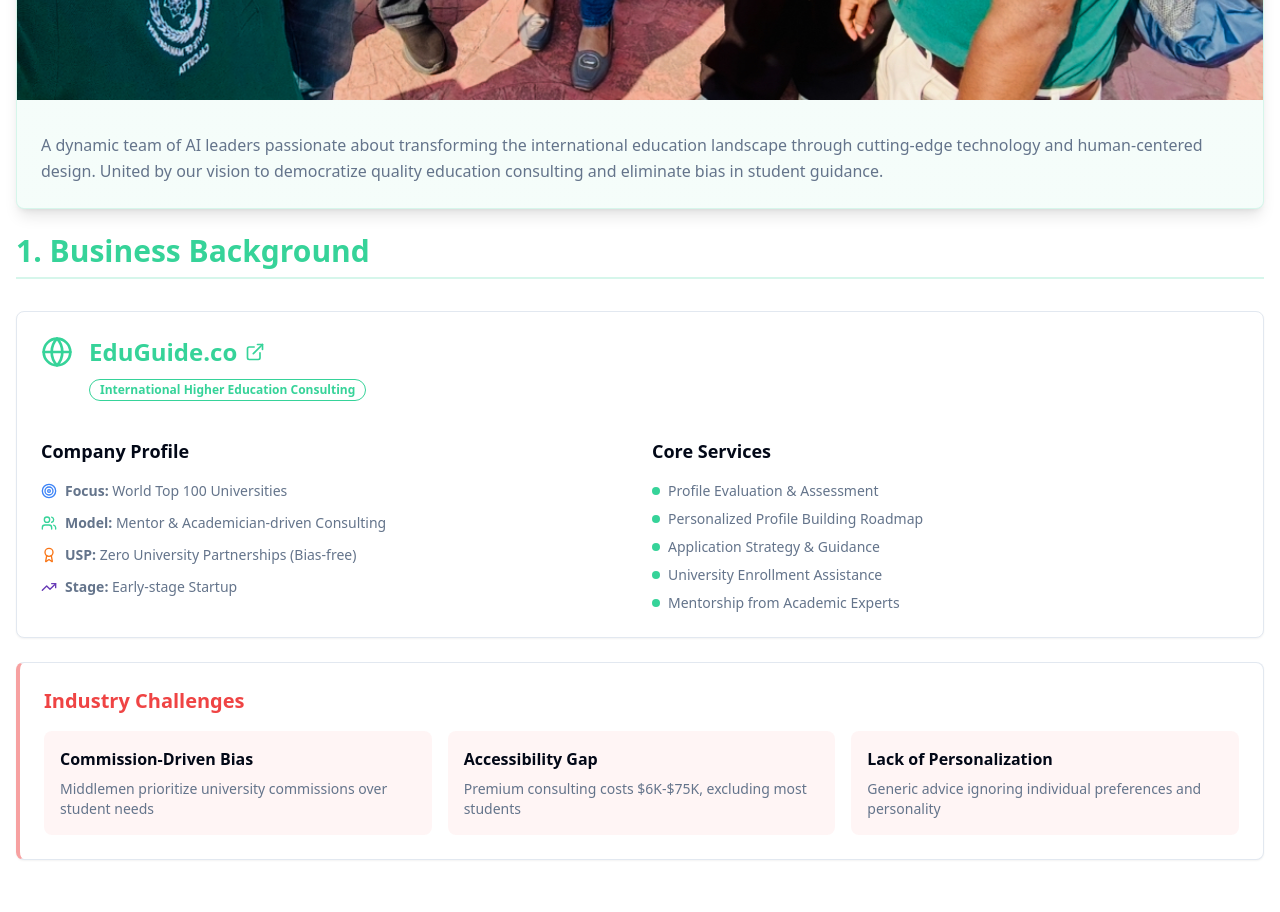
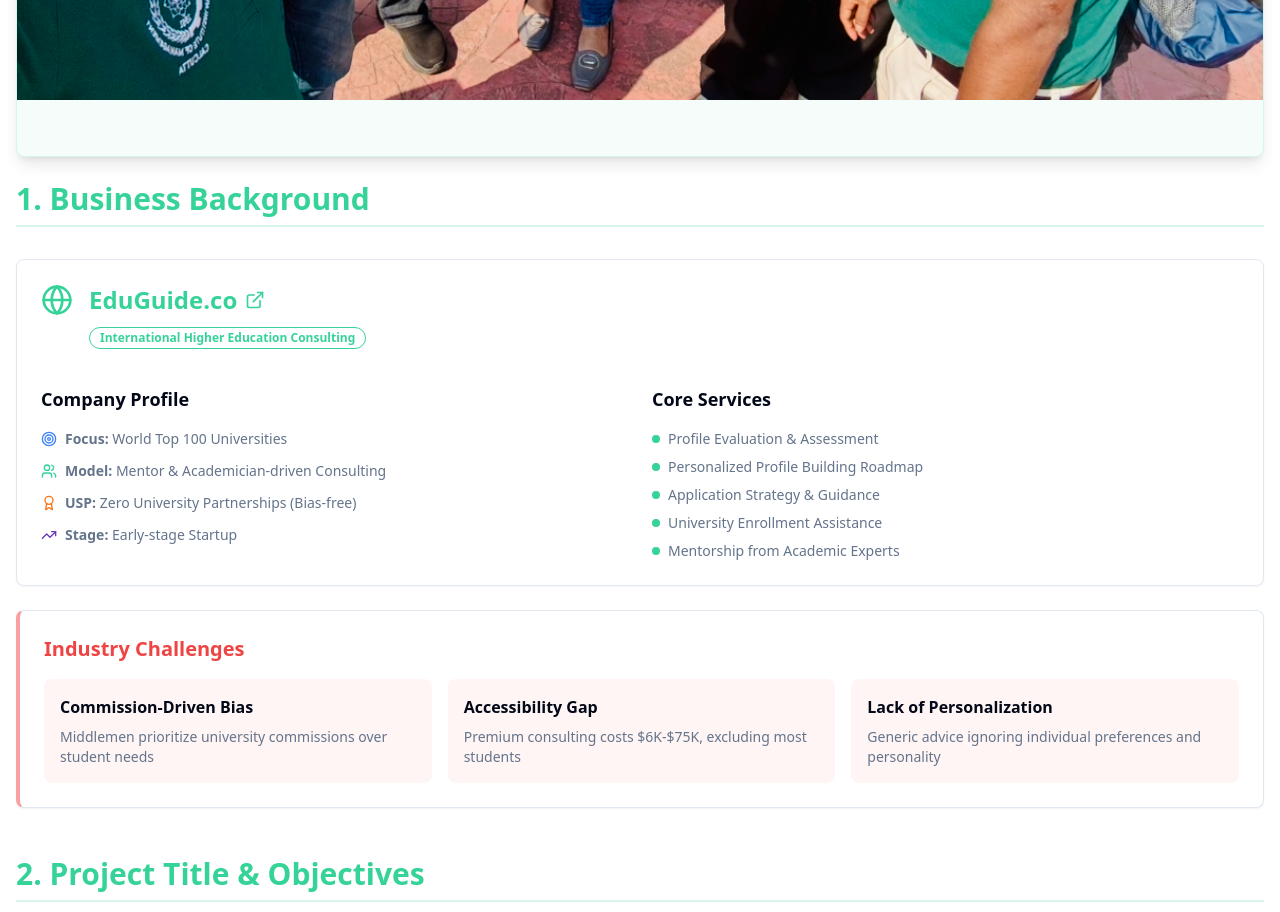
Before and after one commit to raksidehigh/summit-guide-ai, a React (Vite) app: page / in a window 1280 px wide. Shown: the part 940-1852 px from the top of the page. Built offline with nearby package versions, Linux system fonts and the light colour scheme.

Commit message:
Remove team description text
Remove descriptive text from the team photo section, retaining only the photo itself.

```diff
--- a/src/pages/Index.tsx
+++ b/src/pages/Index.tsx
@@ -25,7 +25,7 @@ const Index = () => {
         <GroupPhoto
           imageUrl="/lovable-uploads/8f6d384f-f720-459c-af6f-123da1a43cc9.png"
           teamName=""
-          description="A dynamic team of AI leaders passionate about transforming the international education landscape through cutting-edge technology and human-centered design. United by our vision to democratize quality education consulting and eliminate bias in student guidance."
+          description=""
         />
       </div>
 
```
